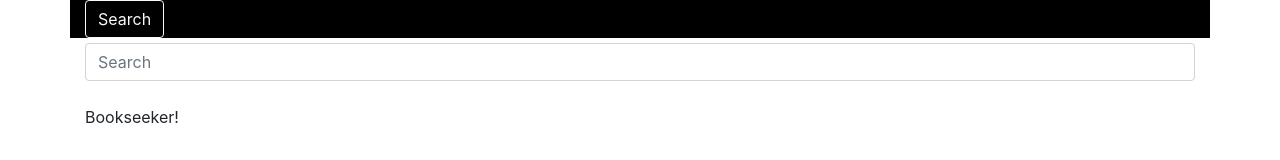
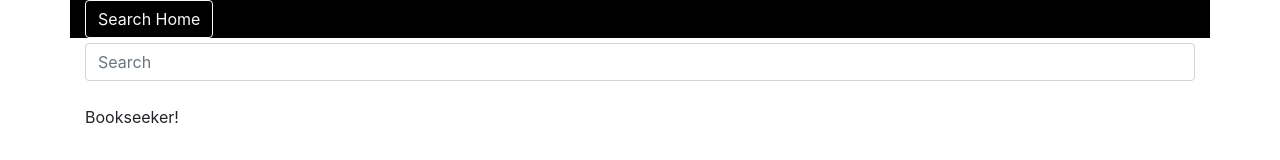
Before and after one commit to MarianaGarcia90/api-itunes, a React (Create React App) app: page / in a window 1280 px wide. Shown: the top 160 px of the page. Built offline with nearby package versions, Linux system fonts and the light colour scheme; the HTML template or start-up script is replaced by a standard one.

Commit message:
Search Home

```diff
--- a/src/components/Header.jsx
+++ b/src/components/Header.jsx
@@ -10,7 +10,7 @@ class Header extends Component {
     return (
       <Row className="bg" >
         <Col>
-          <Button href="http://localhost:3000/" variant="outline-light" >Search</Button>
+          <Button href="http://localhost:3000/" variant="outline-light" >Search Home</Button>
         </Col>
       </Row>
     )
```
